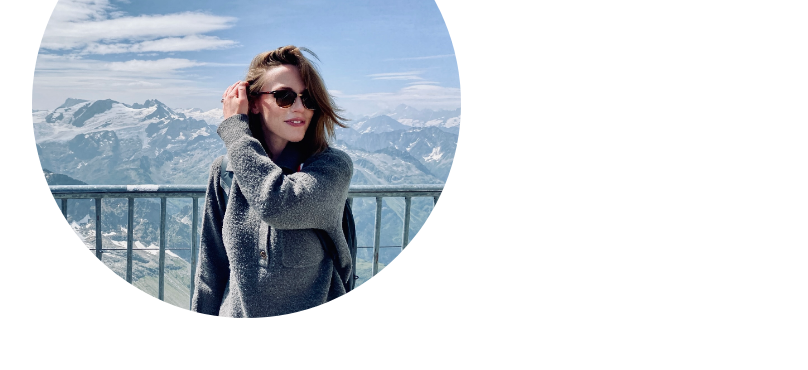
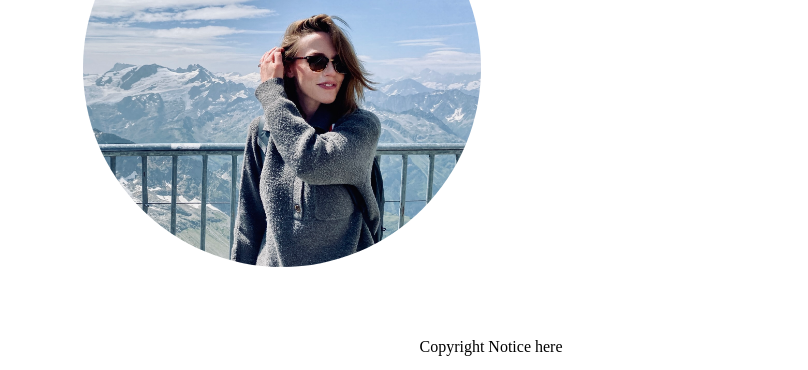
Before and after one commit to katie-dev/kd-portfolio, a plain HTML site: page index.html in a window 1280 px wide. Shown: the part 275-645 px from the top of the page, without its empty margins (149-957 px from the left). Drawn offline with Linux system fonts and the light colour scheme.

Commit message:
adjust homepage photo

```diff
--- a/style.css
+++ b/style.css
@@ -57,7 +57,7 @@ a:hover {
     flex: 1;
     justify-content: right;
     align-content: center;
-    padding: 30px;
+    padding: 10px;
 }
 
 #kd-intro-container {
@@ -68,11 +68,11 @@ a:hover {
     justify-content: left;
     align-content: center;
     flex-direction: column;
-    padding: 30px;
+    padding: 10px;
 }
 
 #kd-photo {
-    width: 75%;
+    width: 65%;
     border-radius: 50%;
 }
 
```
